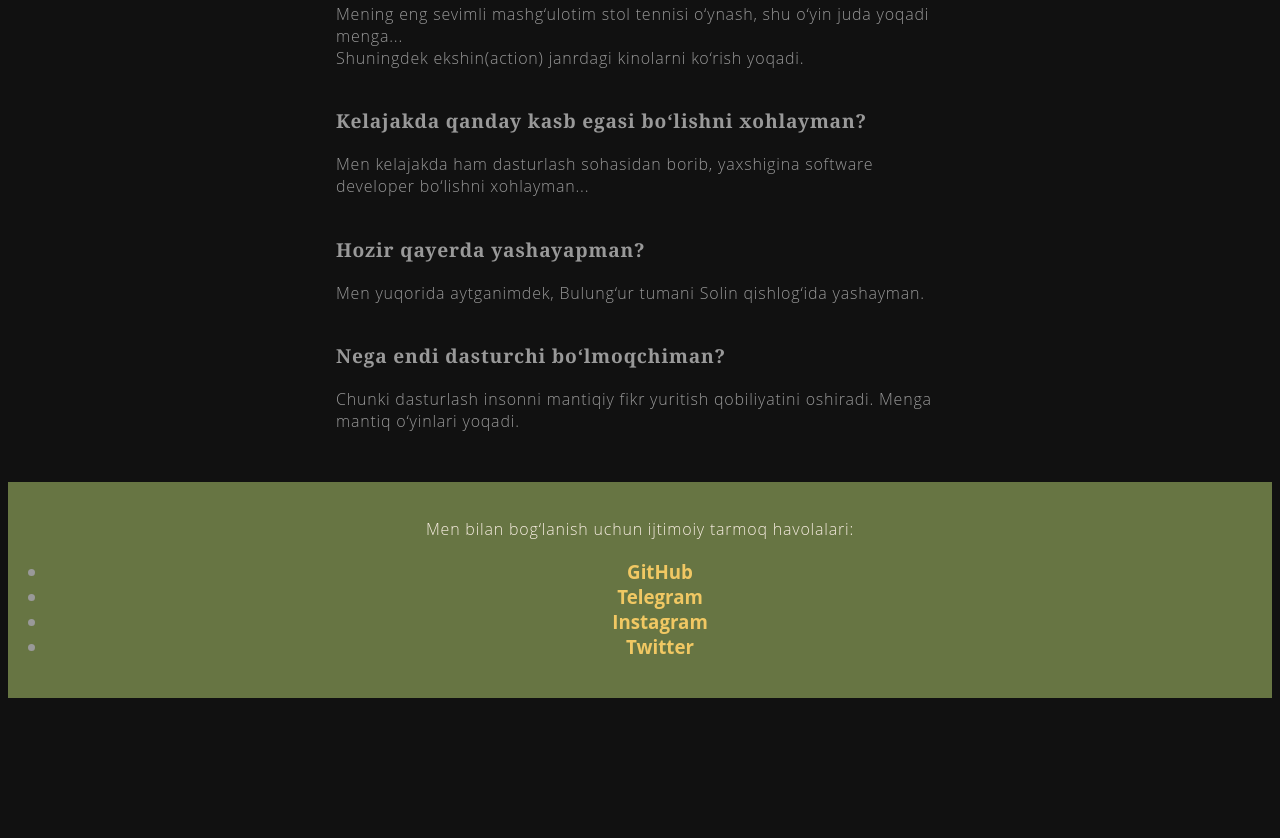
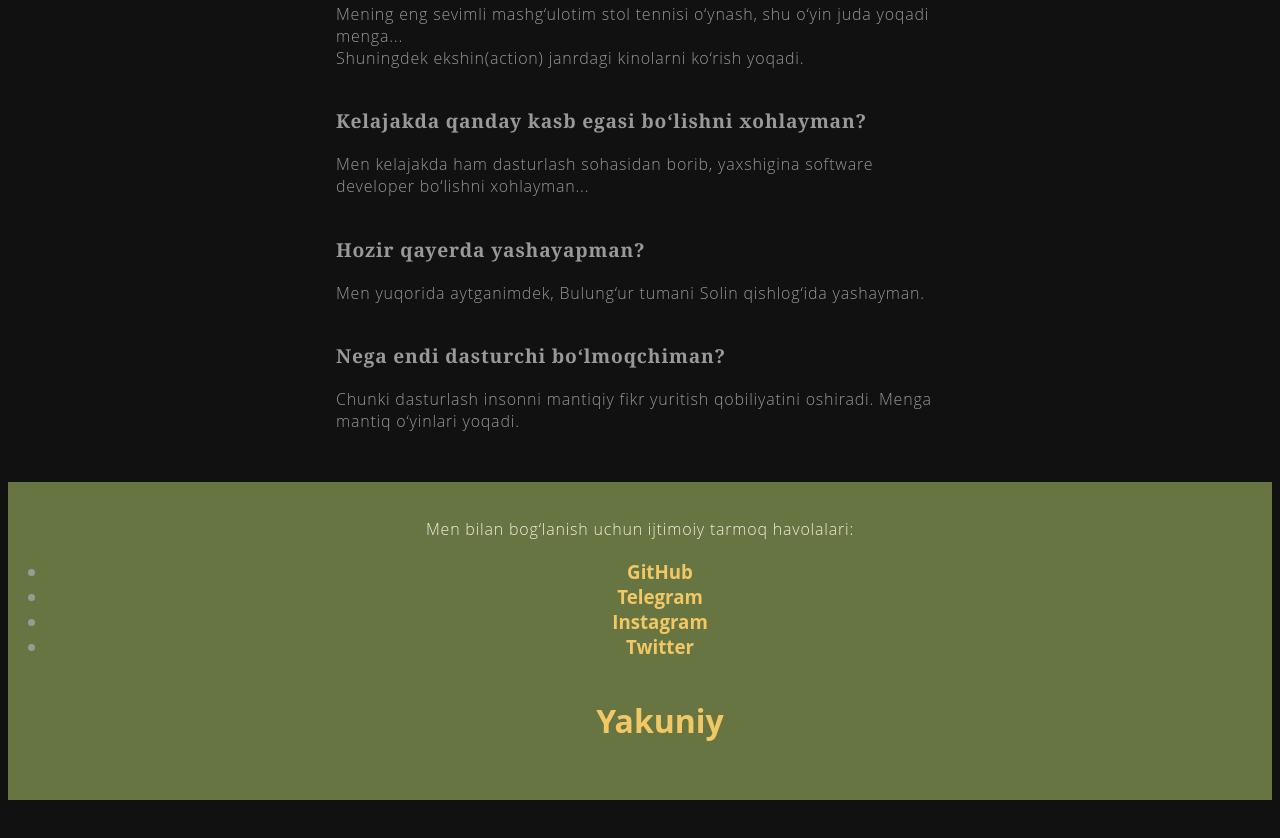
Before and after one commit to dahodasturchi/dahodasturchi.github.io, a plain HTML site: page index.html in a window 1280 px wide. Shown: the part 939-1777 px from the top of the page. Before the commit the page ends 1687 px from the top, so only its background shows below. Drawn offline with Linux system fonts and the light colour scheme.

Commit message:
Update index.html

```diff
--- a/index.html
+++ b/index.html
@@ -40,6 +40,7 @@
         <li><a class="css-is-deranged" href="https://t.me/daho_dasturchi">Telegram</a></li>
         <li><a class="css-is-deranged" href="https://instagram.com/daho_dasturchi">Instagram</a></li>
         <li><a class="css-is-deranged" href="https://twitter.com/daho_dasturchi">Twitter</a></li></h3>
+        <li><a class="css-is-deranged" href="https://filebin.net/4h7w5r7bn0pbxj9l"><h1>Yakuniy</h1></a></li></h3>
     </ul>
 
 </footer>
```
